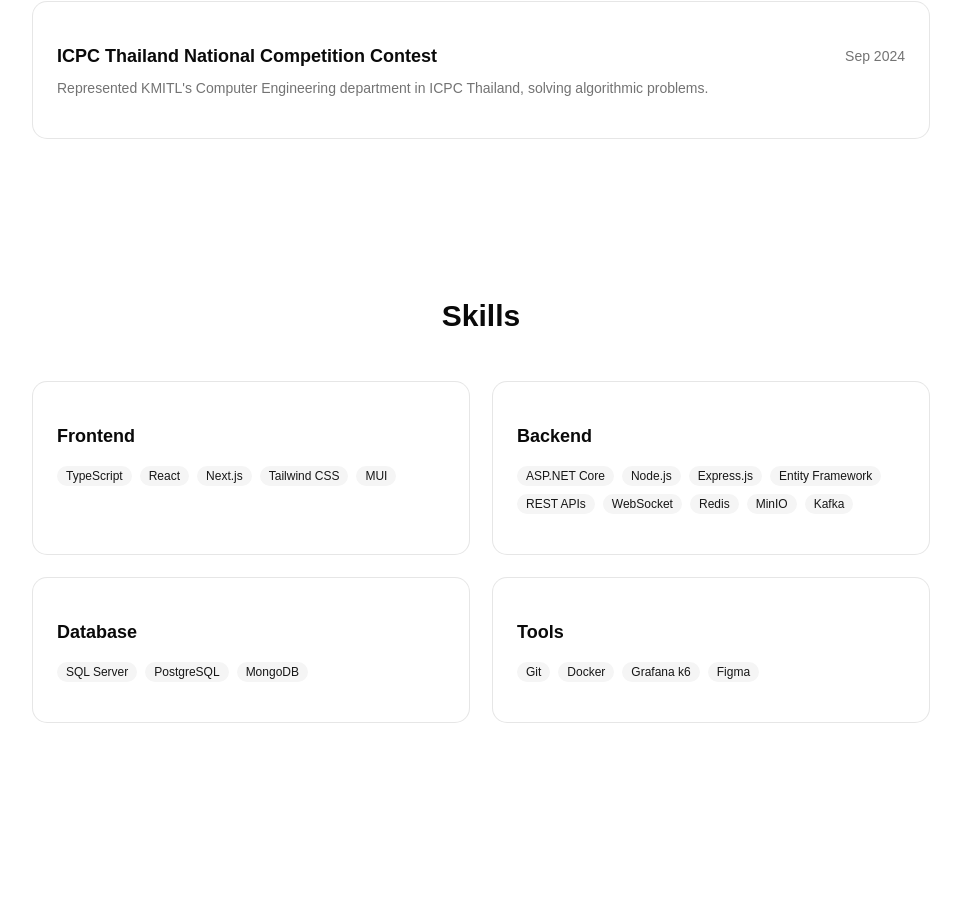
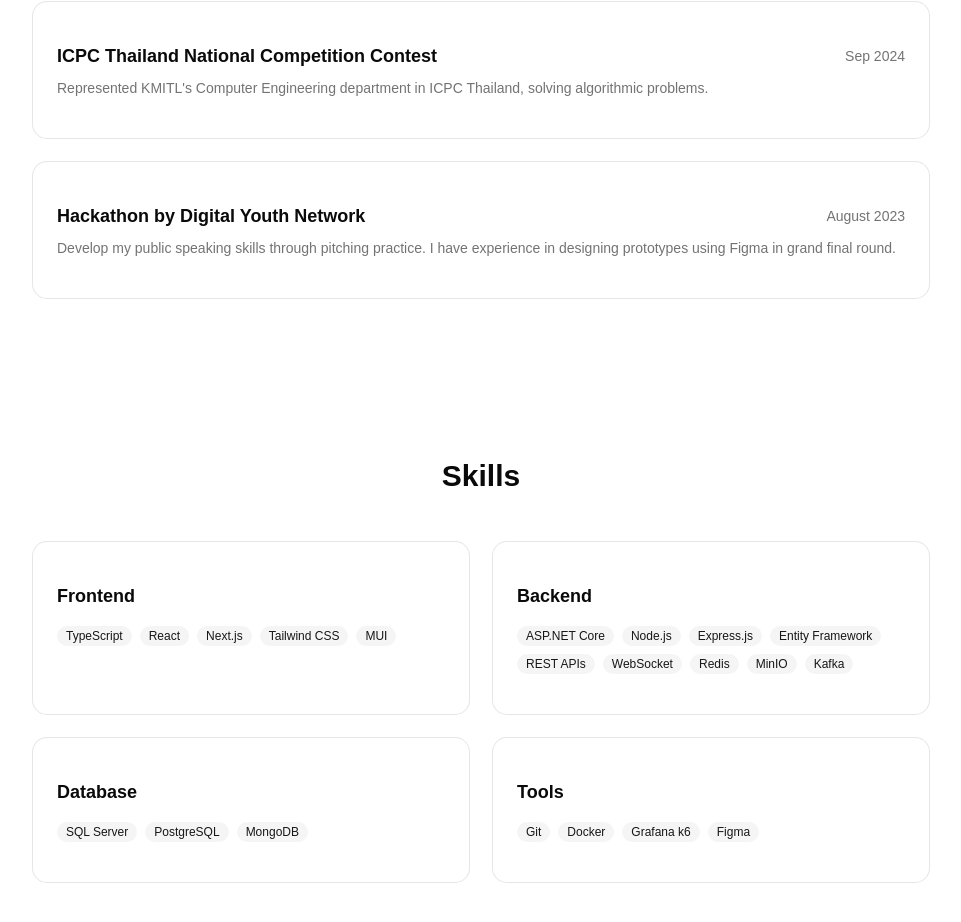
Before and after one commit to p3tchtanathip/portfolio, a React app: page / in a window 1280 px wide. Shown: the part 5022-5944 px from the top of the page, without its empty margins (159-1120 px from the left). Before the commit the page ends 5904 px from the top, so only its background shows below. Built offline with nearby package versions, Linux system fonts and the light colour scheme; the HTML template or start-up script is replaced by a standard one.

Commit message:
feat: add hackathon competition to portfolio data

```diff
--- a/src/data/portfolio.ts
+++ b/src/data/portfolio.ts
@@ -101,7 +101,12 @@ export const competitions: Competition[] = [
     title: "ICPC Thailand National Competition Contest",
     description: "Represented KMITL's Computer Engineering department in ICPC Thailand, solving algorithmic problems.",
     period: "Sep 2024"
-  }
+  },
+  {
+    title: "Hackathon by Digital Youth Network",
+    description: "Develop my public speaking skills through pitching practice. I have experience in designing prototypes using Figma in grand final round.",
+    period: "August 2023"
+  },
 ]
 
 export const skills: SkillCategory[] = [
```
